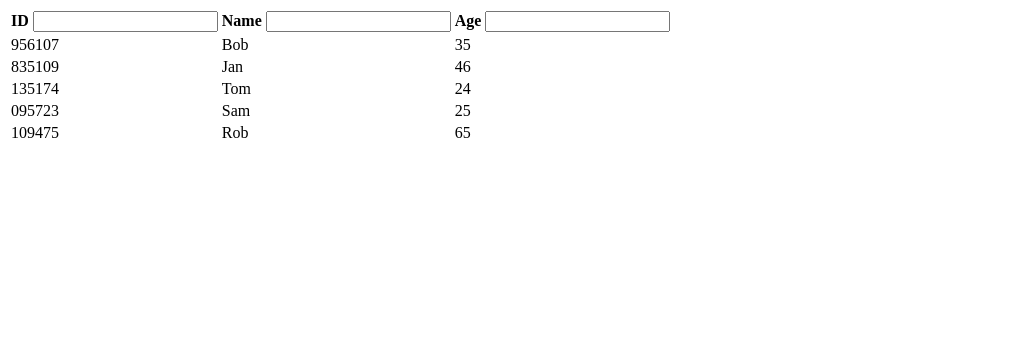
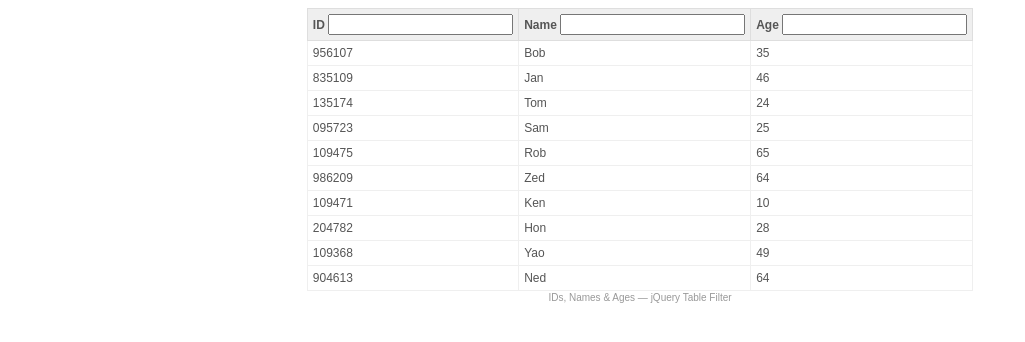
Before and after one commit to vmichnowicz/jquery.tablefilter, a plain HTML site: page index.html in a window 1280 px wide. Shown: the whole page, without its empty margins (0-1025 px from the left). Drawn offline with nearby package versions, Linux system fonts and the light colour scheme.

Commit message:
Updates to demo index.html - looks a little better

```diff
--- a/index.html
+++ b/index.html
@@ -3,6 +3,13 @@
 <head>
 	<meta http-equiv="Content-Type" content="text/html; charset=UTF-8" />
 	<title>jQuery Table Filter</title>
+	<style type="text/css">
+		body { font: 12px sans-serif; color: #555; }
+		table { border-collapse: collapse; margin: 0px auto; }
+		tbody td, thead th { border: 1px solid #efefef; padding: 5px; }
+		thead th { background-color: #efefef; border-color: #dedede; }
+		tfoot { font-size: 10px; color: #999; text-align: center; }
+	</style>
 	<script type="text/javascript" src="https://ajax.googleapis.com/ajax/libs/jquery/1.6.4/jquery.min.js"></script>
 	<script type="text/javascript" src="jquery.tablefilter.min.js"></script>
 	<script type="text/javascript">
@@ -23,11 +30,16 @@
 <table>
 	<thead>
 		<tr>
-			<th>ID <input type="text" name="id" id="id" /></th>
-			<th>Name <input type="text" name="name" id="name" /></th>
-			<th>Age <input type="text" name="age" id="age" /></th>
+			<th><label>ID <input type="text" name="id" id="id" /></label></th>
+			<th><label>Name <input type="text" name="name" id="name" /></label></th>
+			<th><label>Age <input type="text" name="age" id="age" /></label></th>
 		</tr>
 	</thead>
+	<tfoot>
+		<tr>
+			<td colspan="3">IDs, Names &amp; Ages &mdash; jQuery Table Filter</td>
+		</tr>
+	</tfoot>
 	<tbody>
 		<tr>
 			<td class="id">956107</td>
@@ -54,6 +66,31 @@
 			<td class="name">Rob</td>
 			<td class="age">65</td>
 		</tr>
+		<tr>
+			<td class="id">986209</td>
+			<td class="name">Zed</td>
+			<td class="age">64</td>
+		</tr>
+		<tr>
+			<td class="id">109471</td>
+			<td class="name">Ken</td>
+			<td class="age">10</td>
+		</tr>
+		<tr>
+			<td class="id">204782</td>
+			<td class="name">Hon</td>
+			<td class="age">28</td>
+		</tr>
+		<tr>
+			<td class="id">109368</td>
+			<td class="name">Yao</td>
+			<td class="age">49</td>
+		</tr>
+		<tr>
+			<td class="id">904613</td>
+			<td class="name">Ned</td>
+			<td class="age">64</td>
+		</tr>
 	</tbody>
 </table>
 
```
